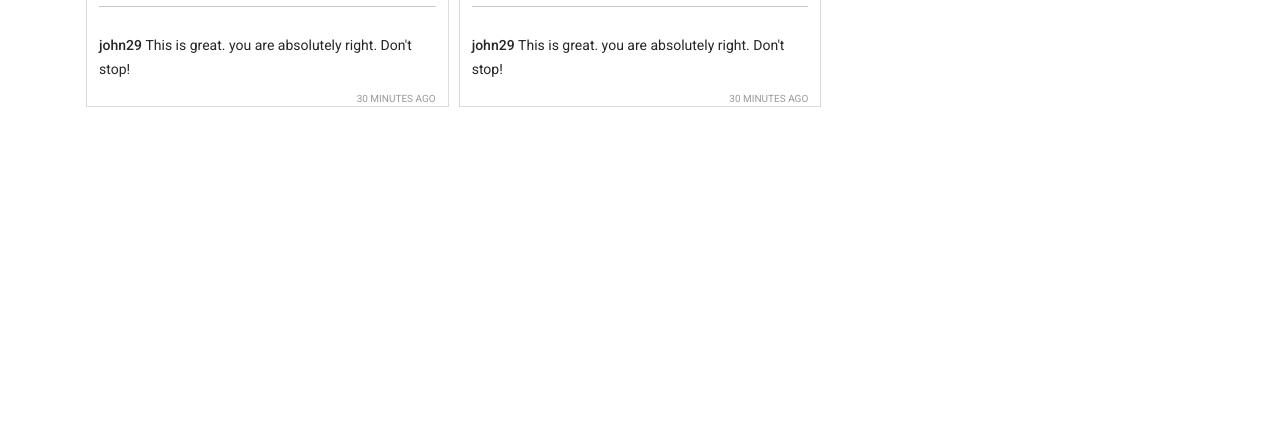
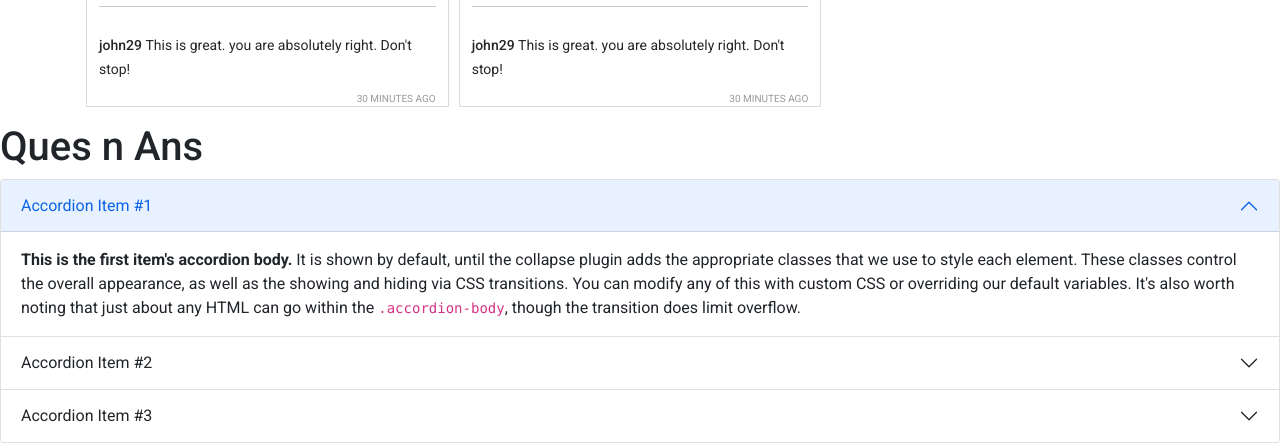
Before and after one commit to HameemH/bugFix-assign07, a plain HTML site: page index.html in a window 1280 px wide. Shown: the part 1425-1868 px from the top of the page. Before the commit the page ends 1548 px from the top, so only its background shows below. Drawn offline with nearby package versions, Linux system fonts and the light colour scheme.

Commit message:
bonus QnA section added

```diff
--- a/index.html
+++ b/index.html
@@ -77,9 +77,51 @@
                 <h1>Reported posts</h1>
             </div>
         </main>
+        <section>
+            <h1>Ques n Ans</h1>
+            <div class="accordion" id="accordionExample">
+                <div class="accordion-item">
+                  <h2 class="accordion-header" id="headingOne">
+                    <button class="accordion-button" type="button" data-bs-toggle="collapse" data-bs-target="#collapseOne" aria-expanded="true" aria-controls="collapseOne">
+                      Accordion Item #1
+                    </button>
+                  </h2>
+                  <div id="collapseOne" class="accordion-collapse collapse show" aria-labelledby="headingOne" data-bs-parent="#accordionExample">
+                    <div class="accordion-body">
+                      <strong>This is the first item's accordion body.</strong> It is shown by default, until the collapse plugin adds the appropriate classes that we use to style each element. These classes control the overall appearance, as well as the showing and hiding via CSS transitions. You can modify any of this with custom CSS or overriding our default variables. It's also worth noting that just about any HTML can go within the <code>.accordion-body</code>, though the transition does limit overflow.
+                    </div>
+                  </div>
+                </div>
+                <div class="accordion-item">
+                  <h2 class="accordion-header" id="headingTwo">
+                    <button class="accordion-button collapsed" type="button" data-bs-toggle="collapse" data-bs-target="#collapseTwo" aria-expanded="false" aria-controls="collapseTwo">
+                      Accordion Item #2
+                    </button>
+                  </h2>
+                  <div id="collapseTwo" class="accordion-collapse collapse" aria-labelledby="headingTwo" data-bs-parent="#accordionExample">
+                    <div class="accordion-body">
+                      <strong>This is the second item's accordion body.</strong> It is hidden by default, until the collapse plugin adds the appropriate classes that we use to style each element. These classes control the overall appearance, as well as the showing and hiding via CSS transitions. You can modify any of this with custom CSS or overriding our default variables. It's also worth noting that just about any HTML can go within the <code>.accordion-body</code>, though the transition does limit overflow.
+                    </div>
+                  </div>
+                </div>
+                <div class="accordion-item">
+                  <h2 class="accordion-header" id="headingThree">
+                    <button class="accordion-button collapsed" type="button" data-bs-toggle="collapse" data-bs-target="#collapseThree" aria-expanded="false" aria-controls="collapseThree">
+                      Accordion Item #3
+                    </button>
+                  </h2>
+                  <div id="collapseThree" class="accordion-collapse collapse" aria-labelledby="headingThree" data-bs-parent="#accordionExample">
+                    <div class="accordion-body">
+                      <strong>This is the third item's accordion body.</strong> It is hidden by default, until the collapse plugin adds the appropriate classes that we use to style each element. These classes control the overall appearance, as well as the showing and hiding via CSS transitions. You can modify any of this with custom CSS or overriding our default variables. It's also worth noting that just about any HTML can go within the <code>.accordion-body</code>, though the transition does limit overflow.
+                    </div>
+                  </div>
+                </div>
+              </div>
+        </section>
         <footer></footer>
 
         <!-- add javascript  file  -->
         <script src="./js/app.js"></script>
+        <script src="https://cdn.jsdelivr.net/npm/bootstrap@5.1.3/dist/js/bootstrap.bundle.min.js" integrity="sha384-ka7Sk0Gln4gmtz2MlQnikT1wXgYsOg+OMhuP+IlRH9sENBO0LRn5q+8nbTov4+1p" crossorigin="anonymous"></script>
     </body>
 </html>
--- a/js/app.js
+++ b/js/app.js
@@ -51,7 +51,6 @@ const switchTab = (id) => {
 };
 
 const createPost = (post) => {
-  console.log(post.comments[0].user);
     const userImage = post.userImage;
     const image = post.image;
     const div = document.createElement( "article" );
```
